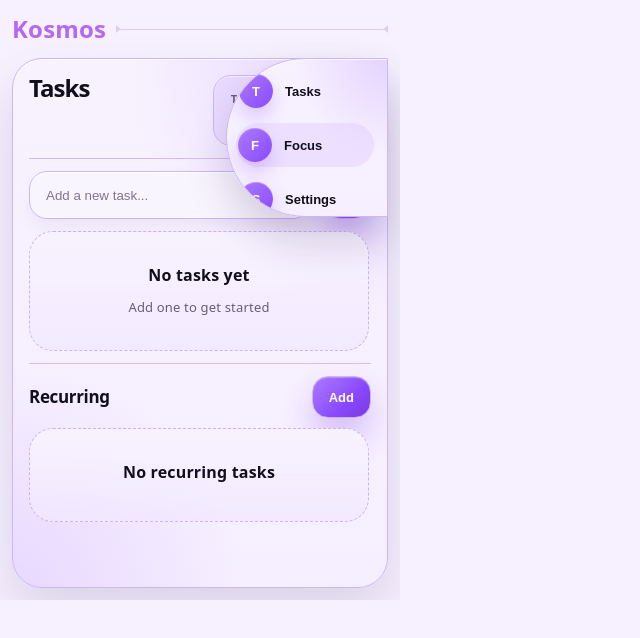
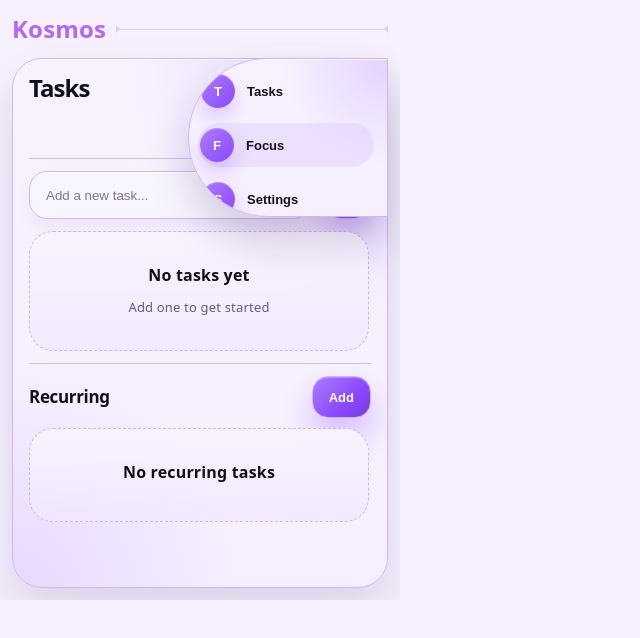
Before and after one commit to HisMonDon/Kosmos, a React (Vite) app: page / in a window 1280 px wide. In both pictures the pointer is over the element 361 px from the left and 137 px from the top of the page. Shown: the top 638 px of the page, without its empty margins (0-640 px from the left). Built offline with nearby package versions, Linux system fonts and the light colour scheme.

Commit message:
resized bar

```diff
--- a/src/widgets/sidebar.css
+++ b/src/widgets/sidebar.css
@@ -32,7 +32,7 @@
 }
 
 .sidebar-shell:hover .sidebar-tube {
-    width: 162px;
+    width: 200px;
     padding-inline: 10px 12px;
     box-shadow:
         0 24px 42px rgba(47, 20, 82, 0.18),
```
